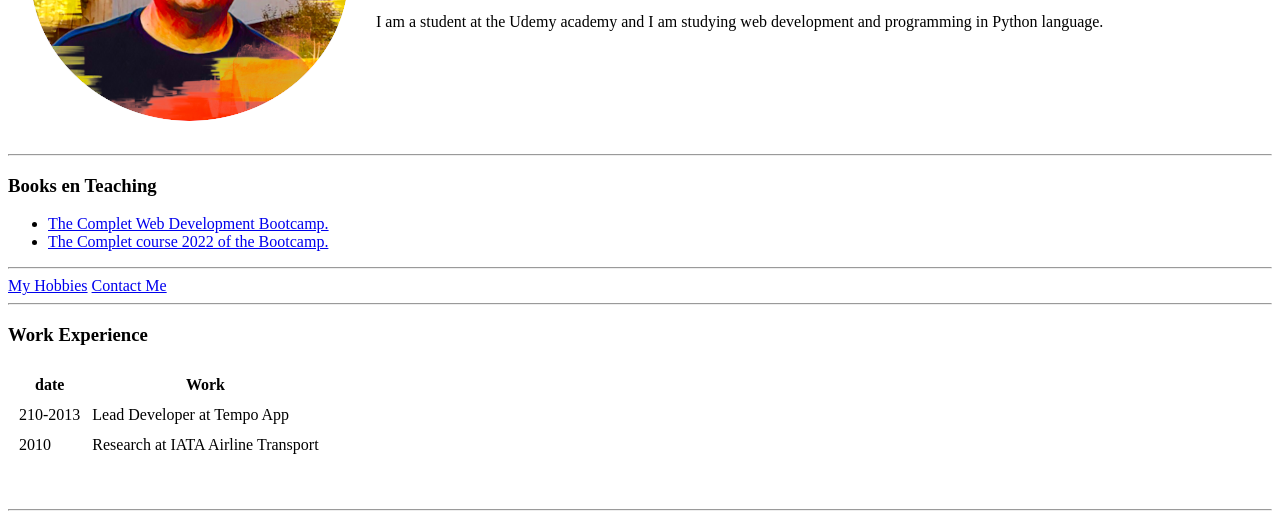
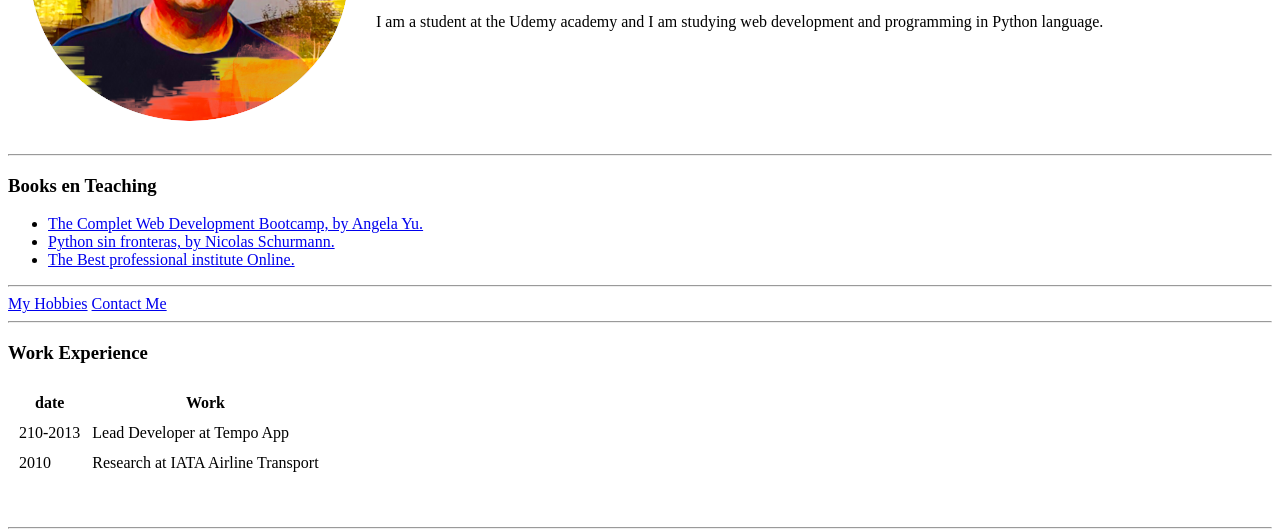
Before and after one commit to N-TWD/cv, a plain HTML site: page index.html in a window 1280 px wide. Shown: the part 208-737 px from the top of the page. Drawn offline with Linux system fonts and the light colour scheme.

Commit message:
Update index.html

```diff
--- a/index.html
+++ b/index.html
@@ -25,10 +25,13 @@
   <h3>Books en Teaching</h3>
   <ul>
     <li>
-      <a href="https://www.appbrewery.co/">The Complet Web Development Bootcamp.</a></a>
+      <a href="https://www.appbrewery.co/">The Complet Web Development Bootcamp, by Angela Yu.</a>
     </li>
+  <li>
+    <a href="https://www.nicolas-schurmann.com/"> Python sin fronteras, by Nicolas Schurmann.</a>
+  </li>
     <li>
-      <a href="https://www.udemy.com/">The Complet course 2022 of the Bootcamp.</a>
+      <a href="https://www.udemy.com/">The Best professional institute Online.</a>
     </li>
   </ul>
 
```
